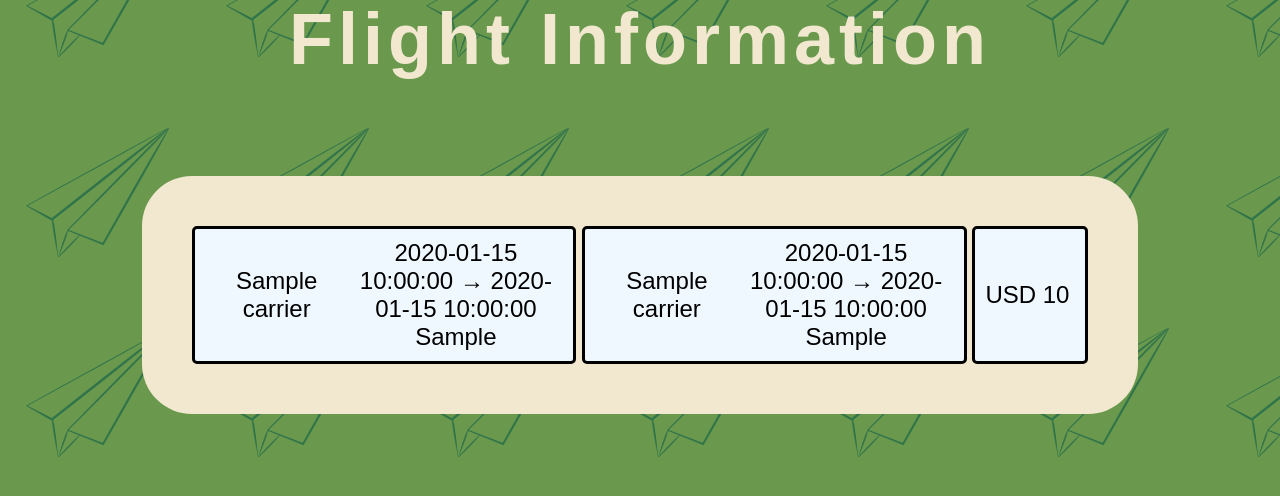
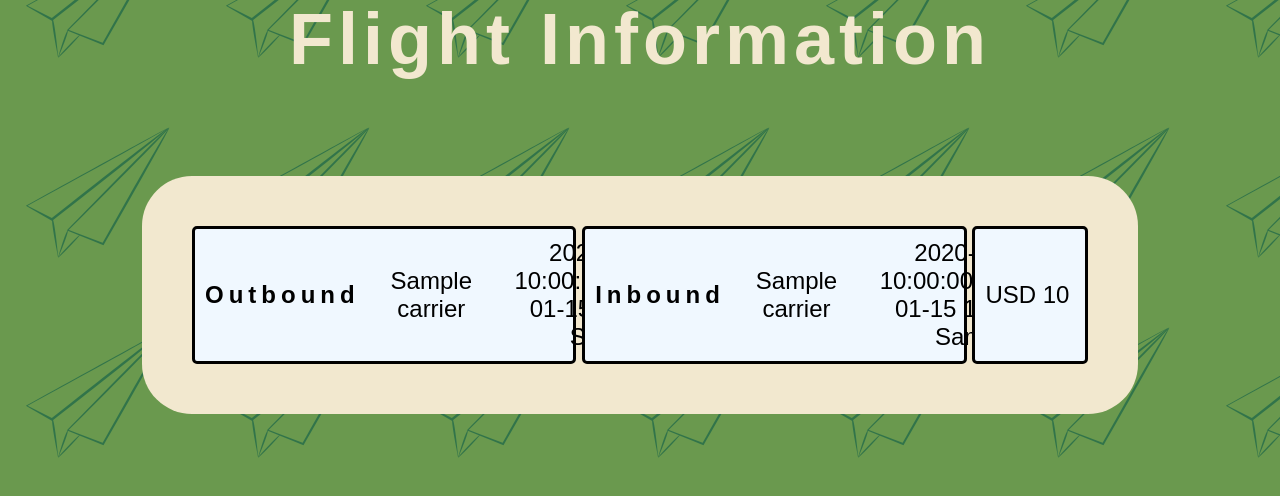
Before and after one commit to thejmfc/hackupc25, a Flask app: template templates/display.html in a window 1280 px wide. Shown: the part 706-1202 px from the top of the page. Run offline with Flask 3, Linux system fonts and the light colour scheme; the template is opened without the code that fills it: most values are stand-ins (such as "Sample title", 1, 10 or a date in 2020); some web fonts are replaced.

Commit message:
Fixed the names per flight
=--

```diff
--- a/templates/display.html
+++ b/templates/display.html
@@ -28,51 +28,55 @@
                 <p>Expected Average Temperature: <br> {{ recommendations["temperature"] }} &deg; C</p>
         </div>
         <h1>Flight Information</h1>
+        {% for flight in flight_details %}
             <div class="response-container">
                 <section id="flight-info">
                     <div id="indiv-details">
                         <div class="direction-info">
+                            <h3>Outbound</h3>
                             <div class="carrier-info">
-                            {% for i in range(flight_details["outbound"]["carriers"]|length) %}
-                                <p class="carriers">{{ flight_details["outbound"]["carriers"][i] }}</p>
+                                {% for carrier in flight.outbound.carriers %}
+                                    <p class="carriers">{{ carrier }}</p>
                                 {% endfor %}
                             </div>
                             <div class="time-info">
-                            <p>{{ flight_details["outbound"]["dep_time"]}} &rarr; {{ flight_details["outbound"]["arr_time"]}}
-                                {% if flight_details["outbound"]["day_offset"] != 0 %}
-                                    {% if flight_details["outbound"]["day_offset"] > 0 %}
-                                        +{{ flight_details["outbound"]["day_offset"]}}
+                                <p>{{ flight.outbound.dep_time }} &rarr; {{ flight.outbound.arr_time }}
+                                    {% if flight.outbound.day_offset != 0 %}
+                                        {% if flight.outbound.day_offset > 0 %}
+                                            +{{ flight.outbound.day_offset }}
                                         {% else %}
-                                        {{ flight_details["outbound"]["day_offset"]}}
+                                            {{ flight.outbound.day_offset }}
                                         {% endif %}
                                     {% endif %}
                                 </p>
                             </div>
                         </div>
                         <div class="direction-info">
+                            <h3>Inbound</h3>
                             <div class="carrier-info">
-                            {% for i in range(flight_details["inbound"]["carriers"]|length) %}
-                                <p class="carriers">{{ flight_details["inbound"]["carriers"][i] }}</p>
+                                {% for carrier in flight.inbound.carriers %}
+                                    <p class="carriers">{{ carrier }}</p>
                                 {% endfor %}
                             </div>
                             <div class="time-info">
-                            <p>{{ flight_details["inbound"]["dep_time"]}} &rarr; {{ flight_details["inbound"]["arr_time"]}}
-                                {% if flight_details["inbound"]["day_offset"] != 0 %}
-                                    {% if flight_details["inbound"]["day_offset"] > 0 %}
-                                        +{{ flight_details["inbound"]["day_offset"]}}
+                                <p>{{ flight.inbound.dep_time }} &rarr; {{ flight.inbound.arr_time }}
+                                    {% if flight.inbound.day_offset != 0 %}
+                                        {% if flight.inbound.day_offset > 0 %}
+                                            +{{ flight.inbound.day_offset }}
                                         {% else %}
-                                        {{ flight_details["inbound"]["day_offset"]}}
+                                            {{ flight.inbound.day_offset }}
                                         {% endif %}
                                     {% endif %}
                                 </p>
                             </div>
                         </div>
                         <div class="price-info">
-                        <p>{{ recommendations["home_currency"] }} {{ flight_details["price"] }}</p>
+                            <p>{{ recommendations.home_currency }} {{ flight.price }}</p>
                         </div>
                     </div>
                 </section>
             </div>
+        {% endfor %}
         <h1>Example Itinerary</h1>
         <div class="response-container">
             {% for i in range(recommendations["itinerary"]|length) %}
```
Lines whose indentation alone changed are shown as unchanged.
